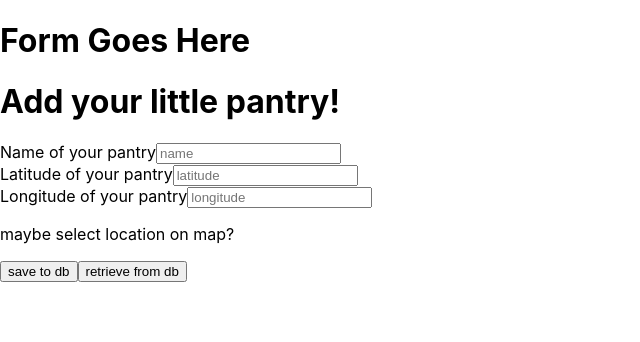
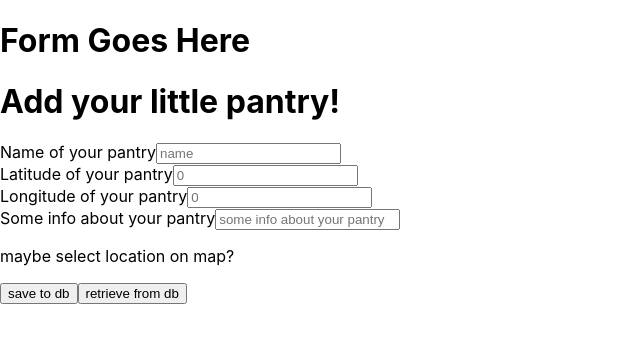
Before and after one commit to malithyw/Team-MEATE-Hack-TX, a React (Create React App) app in the folder hacktx/: page /add in a window 1280 px wide. Shown: the top 342 px of the page, without its empty margins (0-640 px from the left). Built offline with nearby package versions, Linux system fonts and the light colour scheme.

Commit message:
try to change lat/long to numbers

```diff
--- a/hacktx/src/components/AddPantry.js
+++ b/hacktx/src/components/AddPantry.js
@@ -7,12 +7,12 @@ function AddPantry(props){
 
   const dbsettest = async () => {
     await db
-      .collection("test")
-      .doc("test")
-      .set({
+      .collection("pantries")
+      .add({
         name: {name},
-        lat: {lat},
-        lon: {long},
+        lon: parseFloat({long}),
+        lat: parseFloat({lat}),
+        info: {info},
         inventory: {
           canned_peas: 5,
           bread: 10,
@@ -22,28 +22,36 @@ function AddPantry(props){
   };
 
   const dbgettest = async () => {
-    const doc = await db.collection("test").doc("test").get();
+    const doc = await db.collection("pantries").get();
     console.log(doc.data());
   };
 
   const [name, setName] = useState('name')
-  const [lat, setLat] = useState('latitude')
-  const [long, setLong] = useState('longitude')
+  const [lat, setLat] = useState(0)
+  const [long, setLong] = useState(0)
+  const [info, setInfo] = useState('some info about your pantry')
+
   const onChangeName = (event) =>{
     setName(event.target.value)
     console.log('typing')
     console.log(event.target.value)
   }
   const onChangeLat = (event) =>{
-    setLat(event.target.value)
+    setLat(parseFloat(event.target.value))
     console.log('typing')
     console.log(event.target.value)
   }
   const onChangeLong = (event) =>{
-    setLong(event.target.value)
+    setLong(parseFloat(event.target.value))
     console.log('typing')
     console.log(event.target.value)
   }
+  const onChangeInfo = (event) =>{
+    setInfo(event.target.value)
+    console.log('typing')
+    console.log(event.target.value)
+  }
+
   return (
     <div>
       <h1>Form Goes Here</h1>
@@ -61,6 +69,10 @@ function AddPantry(props){
             <label htmlFor="long">Longitude of your pantry</label>
             <input type="text" name="long" placeholder={long} onChange={onChangeLong}/>
           </div>
+          <div>
+            <label htmlFor="info">Some info about your pantry</label>
+            <input type="text" name="info" placeholder={info} onChange={onChangeInfo}/>
+          </div>
       </form>
       <p>maybe select location on map?</p>
       {/* add to above form */}
```
